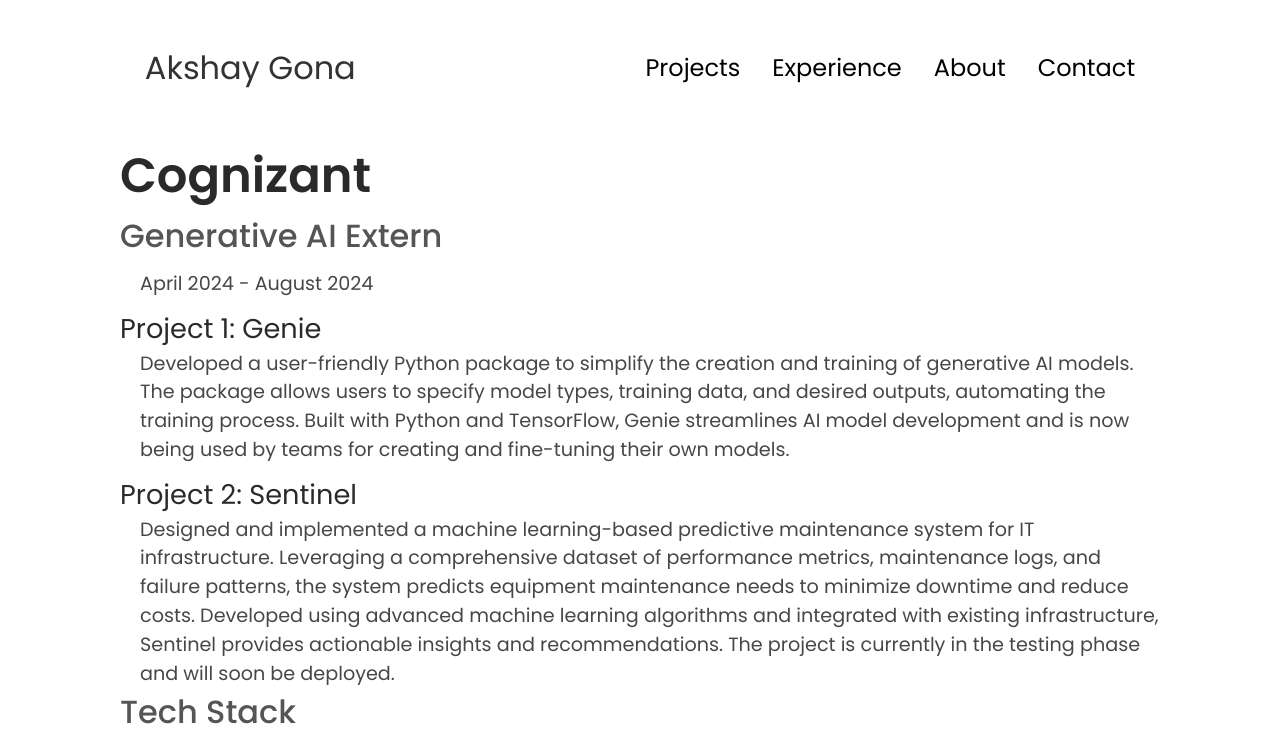
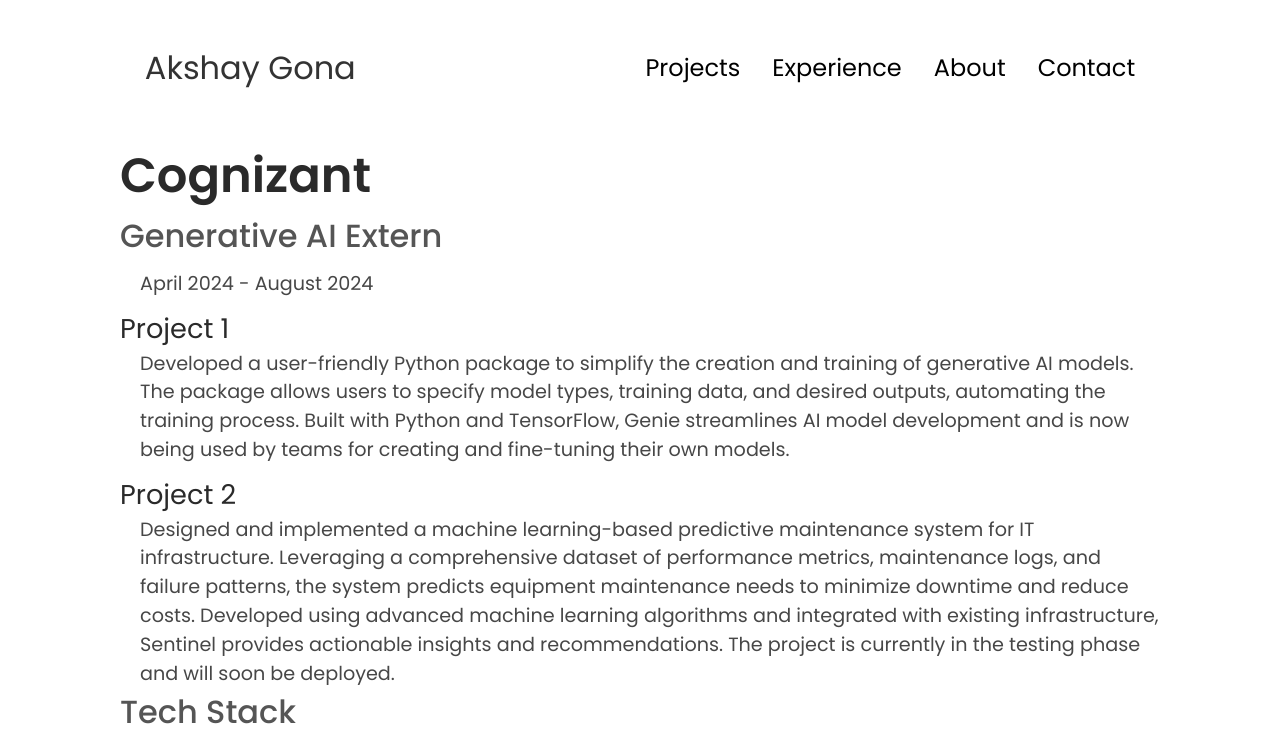
Before and after one commit to akshaygona/akshaygona-portfolio, a plain HTML site: page cgznt.html in a window 1280 px wide. Shown: the top 743 px of the page. Drawn offline with Linux system fonts and the light colour scheme.

Commit message:
version 1.0.0

```diff
--- a/cgznt.html
+++ b/cgznt.html
@@ -32,7 +32,7 @@
             <main>
                 <section id="projects">
                     <div class="project">
-                        <h3 class="project-title">Project 1: Genie</h3>
+                        <h3 class="project-title">Project 1</h3>
                         <p class="project-description">Developed a user-friendly Python package to simplify the creation and training of
                              generative AI models. The package allows users to specify model types, training data, and desired outputs,
                               automating the training process. Built with Python and TensorFlow, Genie streamlines AI model development
@@ -41,7 +41,7 @@
                     </div>
 
                     <div class="project">
-                        <h3 class="project-title">Project 2: Sentinel</h3>
+                        <h3 class="project-title">Project 2</h3>
                         <p class="project-description">Designed and implemented a machine learning-based predictive maintenance system for
                             IT infrastructure. Leveraging a comprehensive dataset of performance metrics, maintenance logs, and failure patterns,
                             the system predicts equipment maintenance needs to minimize downtime and reduce costs. Developed using advanced machine
```
Also changed, not shown: index.html (+3 -3 lines), assets/project-2.png.
